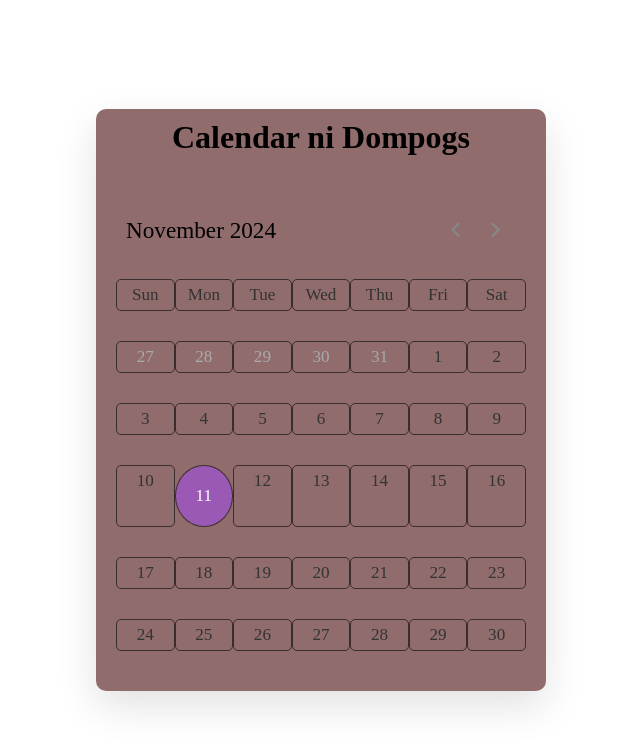
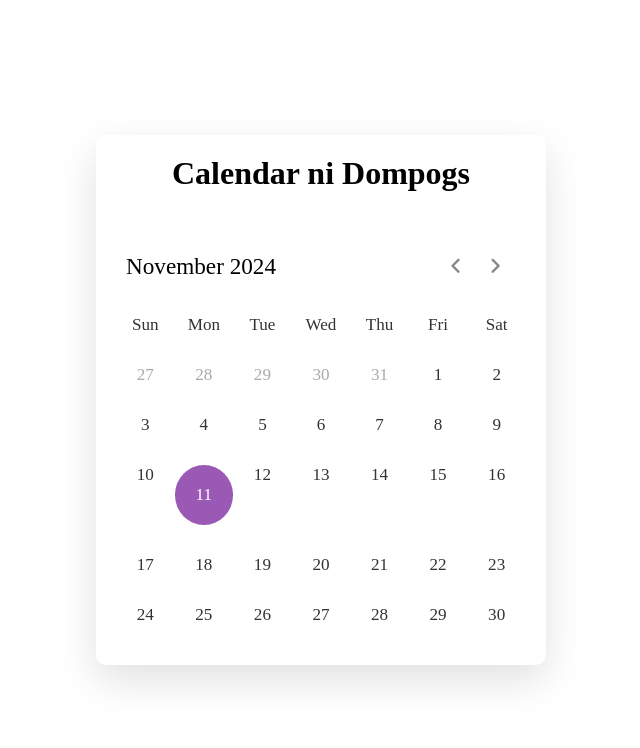
Before and after one commit to DomPogs/calendarnidompogs, a plain HTML site: page index.html in a window 1280 px wide. Shown: the whole page, without its empty margins (319-959 px from the left). Drawn offline with nearby package versions, Linux system fonts and the light colour scheme; a web font is replaced by a local one.

Commit message:
Update style.css

```diff
--- a/style.css
+++ b/style.css
@@ -15,7 +15,7 @@
   color: #000000;
   text-align: center;
   margin-bottom: 20px;
-    padding-top: 10px;
+  padding-top: 20px;
   padding-bottom: 10px;
 }
 
@@ -33,7 +33,7 @@
 }
 .wrapper {
   width: 450px;
-    background: #916c6c;
+  background: #fff;
   border-radius: 10px;
   box-shadow: 0 15px 40px rgba(0, 0, 0, 0.12);
 }
@@ -82,12 +82,6 @@
   width: calc(100% / 7);
   font-size: 1.07rem;
   position: relative;
-    border: 1px solid rgb(58, 45, 45);
-    padding: 5px 0;
-    box-sizing: border-box;
-    border-radius: 5px;
-    transition:background-color 0.3 ease, color 0.3 ease ;
-
 }
 .calendar .days li {
   cursor: pointer;
```
Lines whose indentation alone changed are shown as unchanged.
